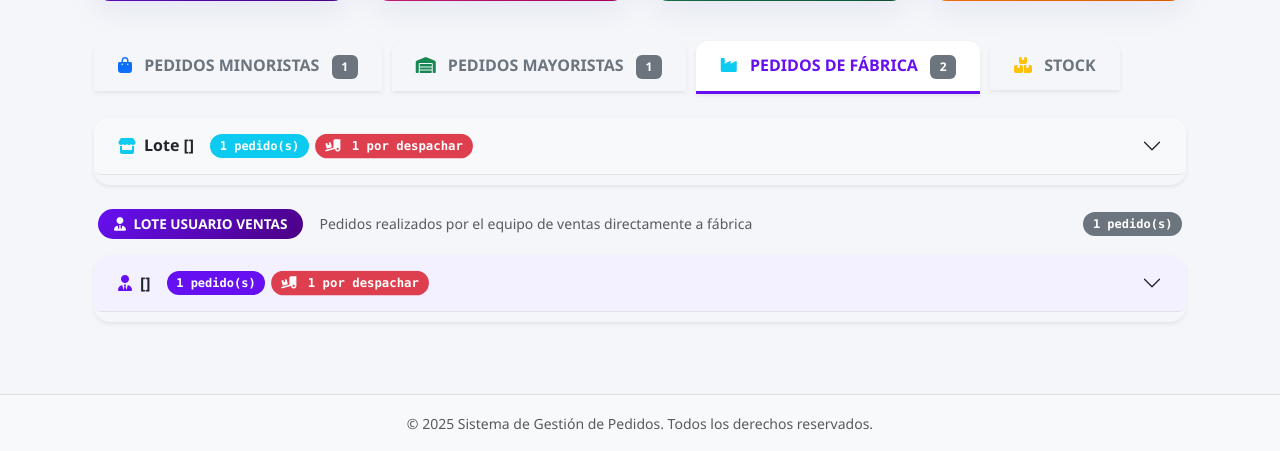
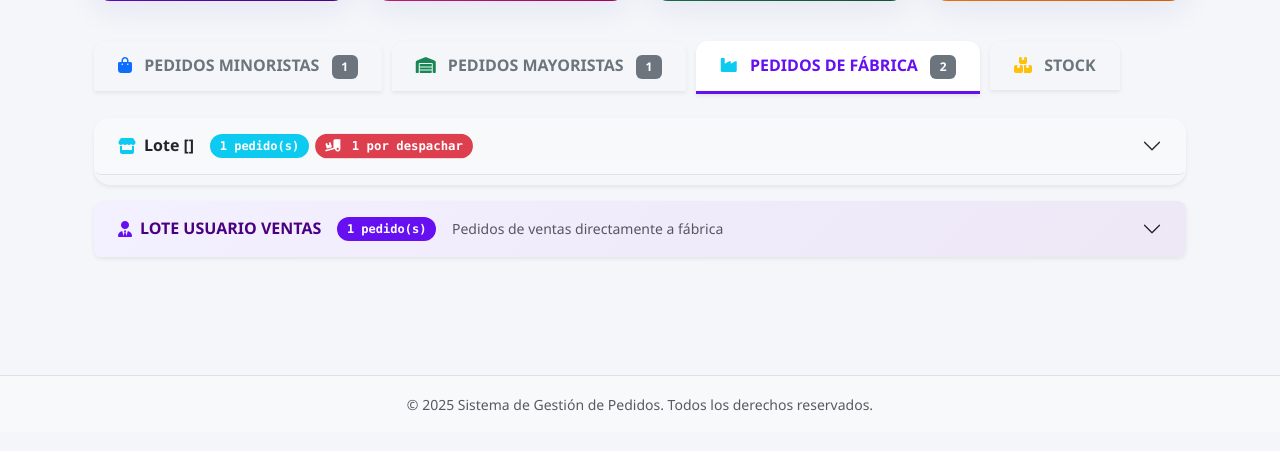
Before and after one commit to Sandeje96/gestion_pedidos, a Python web app: template app/templates/administracion/dashboard.html in a window 1280 px wide, after a click that opens the changed part. Shown: the part 368-819 px from the top of the page. After the commit the page ends 779 px from the top, so only its background shows below. Run offline with Jinja, Linux system fonts and the light colour scheme; the template is opened without the code that fills it: most values are stand-ins (such as "Sample title", 1, 10 or a date in 2020); some libraries are stand-ins or nearby versions.

Commit message:
fix: lote usuario ventas ahora inicia cerrado y es colapsable

```diff
--- a/app/templates/administracion/dashboard.html
+++ b/app/templates/administracion/dashboard.html
@@ -593,16 +593,29 @@
                 </div>
             {% endif %}
 
-            <!-- ── SEPARADOR ── -->
+            <!-- ── LOTE USUARIO VENTAS (colapsable) ── -->
             {% if pedidos_ventas_fabrica %}
-            <div class="mt-4">
-                <div class="d-flex align-items-center gap-3 mb-3 px-1">
-                    <span class="badge rounded-pill px-3 py-2 fw-bold" style="background: linear-gradient(135deg,#6610f2,#4b0082); font-size:.85rem;">
-                        <i class="fas fa-user-tie me-1"></i> LOTE USUARIO VENTAS
-                    </span>
-                    <span class="text-muted small">Pedidos realizados por el equipo de ventas directamente a fábrica</span>
-                    <span class="badge bg-secondary rounded-pill ms-auto font-monospace">{{ total_ventas_fabrica }} pedido(s)</span>
-                </div>
+            <div class="accordion border-0 mt-3" id="accordionLoteVentas">
+                <div class="accordion-item border-0 rounded-4 shadow-sm overflow-hidden">
+                    <h2 class="accordion-header" id="headingLoteVentas">
+                        <button class="accordion-button collapsed fw-bold py-3 px-4"
+                                type="button"
+                                data-bs-toggle="collapse"
+                                data-bs-target="#collapseLoteVentas"
+                                aria-expanded="false"
+                                aria-controls="collapseLoteVentas"
+                                style="background: linear-gradient(135deg,#f3f0ff,#ede7f6); color:#4b0082;">
+                            <i class="fas fa-user-tie me-2" style="color:#6610f2;"></i>
+                            LOTE USUARIO VENTAS
+                            <span class="badge rounded-pill ms-3 font-monospace text-white" style="background:#6610f2;">{{ total_ventas_fabrica }} pedido(s)</span>
+                            <span class="text-muted small fw-normal ms-3">Pedidos de ventas directamente a fábrica</span>
+                        </button>
+                    </h2>
+                    <div id="collapseLoteVentas"
+                         class="accordion-collapse collapse"
+                         aria-labelledby="headingLoteVentas"
+                         data-bs-parent="#accordionLoteVentas">
+                        <div class="accordion-body p-3">
 
                             <div class="accordion border-0 shadow-sm rounded-4 overflow-hidden" id="accordionVentasFabrica">
                                 {% for group in pedidos_ventas_fabrica|groupby('cliente.nombre') %}
@@ -710,8 +723,13 @@
                                 </div>
                                 {% endfor %}
                             </div>
+
+                        </div>
+                    </div>
+                </div>
             </div>
             {% endif %}
+
         </div>
 
     </div>
```
Lines whose indentation alone changed are shown as unchanged.
